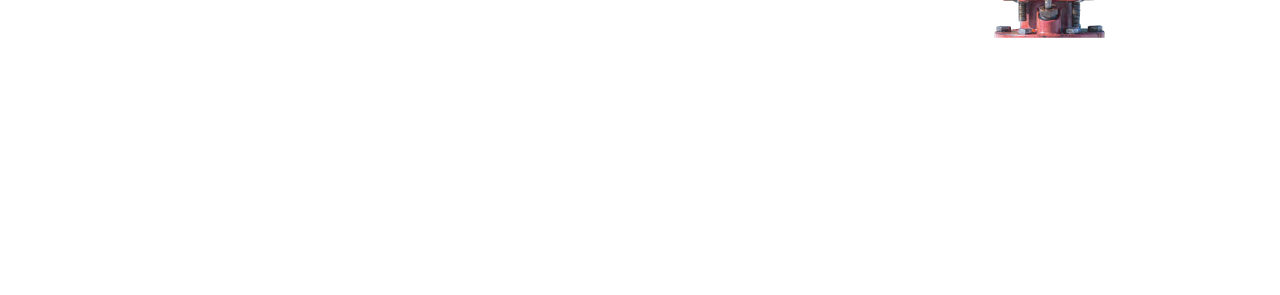
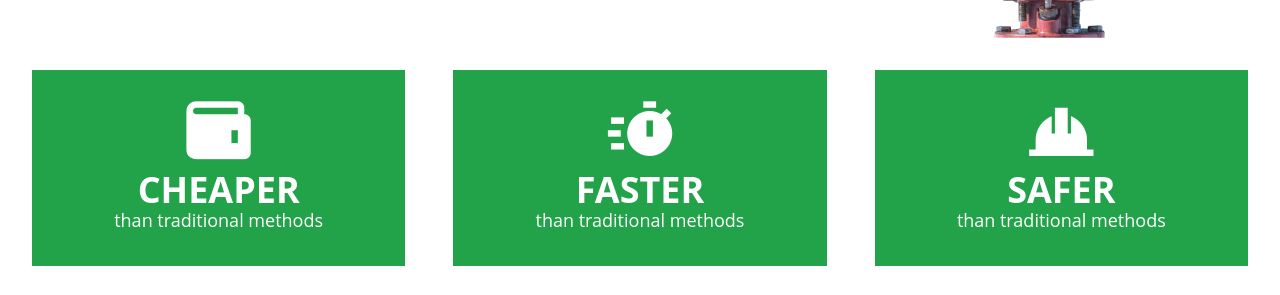
Before and after one commit to RKYCOM/gethydralift, a SvelteKit app: page / in a window 1280 px wide. Shown: the part 530-825 px from the top of the page. Before the commit the page ends 800 px from the top, so only its background shows below. Built offline with nearby package versions, Linux system fonts and the light colour scheme; a web font is replaced by a local one.

Commit message:
Build info cards

```diff
--- a/src/routes/+page.svelte
+++ b/src/routes/+page.svelte
@@ -6,6 +6,36 @@
 	<figure class="hero-img">
 		<img src="/images/hydralift.png" alt="Hydralift in action" />
 	</figure>
+</section>
+
+<section class="info-cards">
+	<article class="card">
+		<div class="card-header">
+			<i class="bx bxs-wallet bx-fw" />
+		</div>
+		<div class="card-text">
+			<h3>cheaper</h3>
+			<p>than traditional methods</p>
+		</div>
+	</article>
+	<article class="card">
+		<div class="card-header">
+			<i class="bx bxs-timer bx-fw" />
+		</div>
+		<div class="card-text">
+			<h3>faster</h3>
+			<p>than traditional methods</p>
+		</div>
+	</article>
+	<article class="card">
+		<div class="card-header">
+			<i class="bx bxs-hard-hat bx-fw" />
+		</div>
+		<div class="card-text">
+			<h3>Safer</h3>
+			<p>than traditional methods</p>
+		</div>
+	</article>
 </section>
 
 <style lang="postcss">
@@ -28,4 +58,24 @@
 	section {
 		@apply mb-8;
 	}
+
+	.info-cards {
+		@apply container mx-auto flex flex-col items-center justify-center gap-4 sm:flex-row sm:gap-5 md:gap-12;
+	}
+
+	.card {
+		@apply bg-hydragreen-500 p-8 text-center text-white sm:basis-1/3;
+	}
+
+	.card-header {
+		@apply mb-2 text-5xl md:text-6xl;
+	}
+
+	.card-text h3 {
+		@apply -mb-1 font-inter text-xl font-bold uppercase md:text-2xl lg:text-4xl;
+	}
+
+	.card-text p {
+		@apply text-lg;
+	}
 </style>
```
